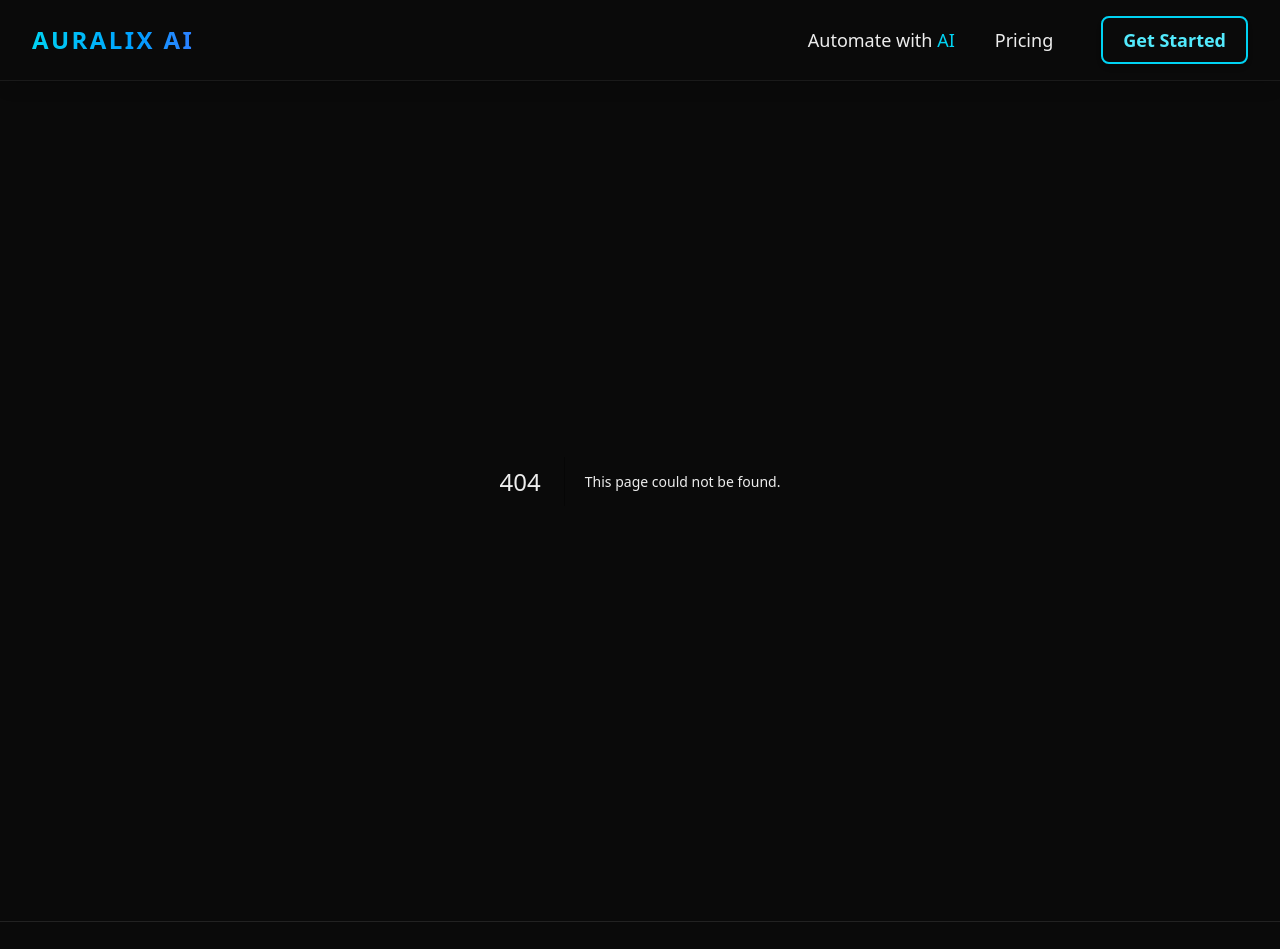
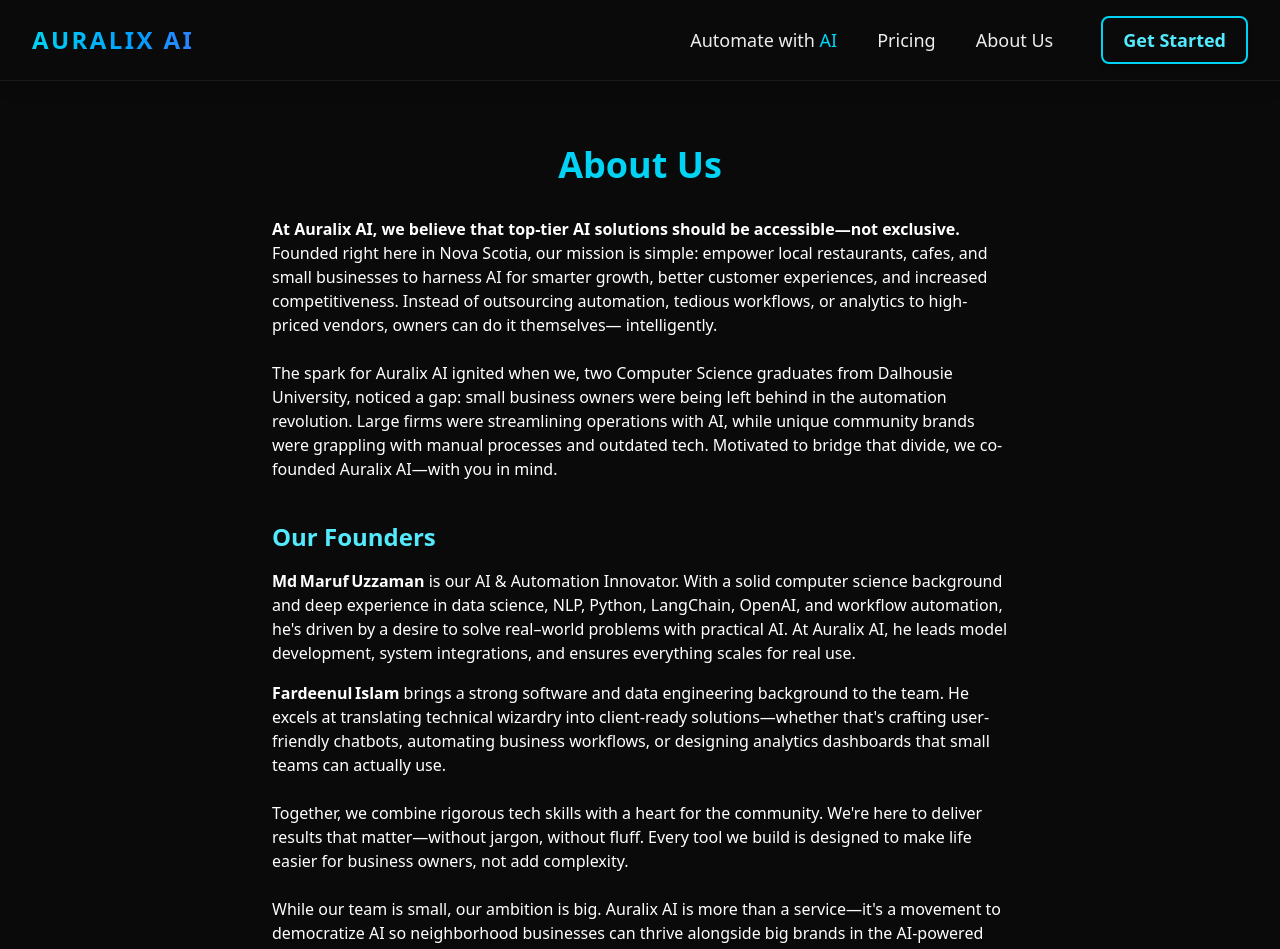
Before and after one commit to zamanmaruf/auralix-web, a Next.js app: page /about-us in a window 1280 px wide. Before the commit this address had no page. Shown: the top 949 px of the page. Built offline with nearby package versions, Linux system fonts and the light colour scheme.

Commit message:
Add About Us page and navigation link

```diff
--- /dev/null
+++ b/src/app/about-us/page.tsx
@@ -0,0 +1,26 @@
+export default function AboutUsPage() {
+  return (
+    <div className="max-w-3xl mx-auto py-16 px-4 text-white">
+      <h1 className="text-4xl font-bold mb-8 text-cyan-400 text-center">About Us</h1>
+      <p className="mb-6">
+        <strong>At Auralix AI, we believe that top-tier AI solutions should be accessible—not exclusive.</strong> Founded right here in Nova Scotia, our mission is simple: empower local restaurants, cafes, and small businesses to harness AI for smarter growth, better customer experiences, and increased competitiveness. Instead of outsourcing automation, tedious workflows, or analytics to high-priced vendors, owners can do it themselves— intelligently.
+      </p>
+      <p className="mb-6">
+        The spark for Auralix AI ignited when we, two Computer Science graduates from Dalhousie University, noticed a gap: small business owners were being left behind in the automation revolution. Large firms were streamlining operations with AI, while unique community brands were grappling with manual processes and outdated tech. Motivated to bridge that divide, we co-founded Auralix AI—with you in mind.
+      </p>
+      <h2 className="text-2xl font-bold mt-10 mb-4 text-cyan-300">Our Founders</h2>
+      <p className="mb-4">
+        <strong>Md Maruf Uzzaman</strong> is our AI & Automation Innovator. With a solid computer science background and deep experience in data science, NLP, Python, LangChain, OpenAI, and workflow automation, he's driven by a desire to solve real–world problems with practical AI. At Auralix AI, he leads model development, system integrations, and ensures everything scales for real use.
+      </p>
+      <p className="mb-6">
+        <strong>Fardeenul Islam</strong> brings a strong software and data engineering background to the team. He excels at translating technical wizardry into client-ready solutions—whether that's crafting user-friendly chatbots, automating business workflows, or designing analytics dashboards that small teams can actually use.
+      </p>
+      <p className="mb-6">
+        Together, we combine rigorous tech skills with a heart for the community. We're here to deliver results that matter—without jargon, without fluff. Every tool we build is designed to make life easier for business owners, not add complexity.
+      </p>
+      <p className="mb-6">
+        While our team is small, our ambition is big. Auralix AI is more than a service—it's a movement to democratize AI so neighborhood businesses can thrive alongside big brands in the AI-powered future.
+      </p>
+    </div>
+  );
+}
--- a/src/app/layout.tsx
+++ b/src/app/layout.tsx
@@ -4,6 +4,9 @@
 export default function RootLayout({ children }: { children: React.ReactNode }) {
   return (
     <html lang="en">
+      <head>
+        <title>AURALIX AI</title>
+      </head>
       <body className="bg-[#0a0a0a] text-[#ededed] font-sans">
         <header className="sticky top-0 z-50 w-full bg-[#0a0a0a] bg-opacity-95 border-b border-[#1a1a1a] shadow-lg">
           <nav className="max-w-7xl mx-auto flex items-center justify-between px-8 py-4">
@@ -15,6 +18,7 @@
             <div className="flex-1 flex justify-end gap-10 text-lg items-center">
               <a href="/automate-with-ai" className="hover:text-cyan-400 transition-colors">Automate with <span className="text-cyan-400">AI</span></a>
               <a href="/pricing" className="hover:text-cyan-400 transition-colors">Pricing</a>
+              <a href="/about-us" className="hover:text-cyan-400 transition-colors">About Us</a>
               <a href="#contact" className="ml-2 px-5 py-2 border-2 border-cyan-400 text-cyan-300 rounded-lg hover:bg-cyan-400 hover:text-black transition-all font-semibold shadow-md focus:outline-none focus:ring-2 focus:ring-cyan-400 focus:ring-offset-2">Get Started</a>
             </div>
           </nav>
@@ -26,6 +30,7 @@
             <div className="flex gap-6 text-sm text-cyan-200">
               <a href="/automate-with-ai" className="hover:text-cyan-400">Automate with AI</a>
               <a href="/pricing" className="hover:text-cyan-400">Pricing</a>
+              <a href="/about-us" className="hover:text-cyan-400">About Us</a>
               <a href="#contact" className="hover:text-cyan-400">Get Started</a>
             </div>
           </div>
--- a/src/app/page.tsx
+++ b/src/app/page.tsx
@@ -1,11 +1,41 @@
+'use client';
 import Image from "next/image";
 import { FaRegWindowMaximize } from "react-icons/fa6";
 import { MdOutlineAnalytics } from "react-icons/md";
 import { PiRobotLight } from "react-icons/pi";
 import { TbSettingsAutomation } from "react-icons/tb";
 import { MdOutlineDashboard } from "react-icons/md";
+import { useState } from "react";
 
 export default function HomePage() {
+  const [messageSent, setMessageSent] = useState(false);
+  const [error, setError] = useState("");
+
+  const handleSubmit = async (e: React.FormEvent<HTMLFormElement>) => {
+    e.preventDefault();
+    setError("");
+    const form = e.currentTarget;
+    const data = new FormData(form);
+    const requiredFields = ["name", "email", "phone", "business", "service", "message"];
+    for (const field of requiredFields) {
+      if (!data.get(field) || String(data.get(field)).trim() === "") {
+        setError("Please fill in all fields.");
+        return;
+      }
+    }
+    const res = await fetch("https://formspree.io/f/mnnvrdoy", {
+      method: "POST",
+      body: data,
+      headers: {
+        Accept: "application/json",
+      },
+    });
+    if (res.ok) {
+      setMessageSent(true);
+      form.reset();
+    }
+  };
+
   return (
     <div className="relative min-h-screen flex flex-col justify-between">
       {/* Hero Section */}
@@ -95,7 +125,7 @@
       {/* CTA Section */}
       <section className="bg-gradient-to-r from-teal-500 to-blue-500 py-16 text-center" id="cta">
         <h2 className="text-3xl md:text-4xl font-bold text-white mb-6">Let's Build the Future of Your Business</h2>
-        <a href="#contact" className="px-10 py-4 bg-black hover:bg-[#222] text-teal-300 font-bold rounded-full text-lg shadow-lg transition-all duration-200">
+        <a href="/automate-with-ai" className="px-10 py-4 bg-black hover:bg-[#222] text-teal-300 font-bold rounded-full text-lg shadow-lg transition-all duration-200">
           Book a Demo
         </a>
       </section>
@@ -105,17 +135,23 @@
         <div className="absolute inset-0 bg-[url('/hero-ai-bg.jpg')] bg-cover bg-center opacity-20 pointer-events-none" />
         <div className="relative max-w-xl mx-auto bg-[#181818] bg-opacity-90 rounded-xl p-10 shadow-2xl z-10">
           <h2 className="text-3xl font-bold text-center mb-8 text-teal-400">Contact Us</h2>
-          <form className="flex flex-col gap-4">
-            <input className="p-3 rounded bg-[#222] text-white" placeholder="Name" />
-            <input className="p-3 rounded bg-[#222] text-white" placeholder="Email" />
-            <input className="p-3 rounded bg-[#222] text-white" placeholder="Phone" />
-            <input className="p-3 rounded bg-[#222] text-white" placeholder="Business Name" />
-            <input className="p-3 rounded bg-[#222] text-white" placeholder="Service Needed" />
-            <textarea className="p-3 rounded bg-[#222] text-white" placeholder="Message" rows={4} />
+          <form onSubmit={handleSubmit} className="flex flex-col gap-4">
+            <input name="name" className="p-3 rounded bg-[#222] text-white" placeholder="Name" />
+            <input name="email" className="p-3 rounded bg-[#222] text-white" placeholder="Email" />
+            <input name="phone" className="p-3 rounded bg-[#222] text-white" placeholder="Phone" />
+            <input name="business" className="p-3 rounded bg-[#222] text-white" placeholder="Business Name" />
+            <input name="service" className="p-3 rounded bg-[#222] text-white" placeholder="Service Needed" />
+            <textarea name="message" className="p-3 rounded bg-[#222] text-white" placeholder="Message" rows={4} />
             <button type="submit" className="mt-4 px-8 py-3 bg-teal-500 hover:bg-teal-400 text-black font-bold rounded-full text-lg shadow-lg transition-all duration-200">
               Send Message
             </button>
           </form>
+          {error && (
+            <div className="mt-4 text-red-400 font-semibold text-center">{error}</div>
+          )}
+          {messageSent && (
+            <div className="mt-4 text-green-400 font-semibold text-center">Message sent!</div>
+          )}
         </div>
       </section>
     </div>
```
